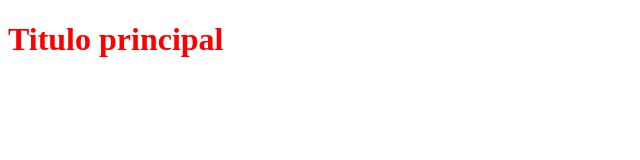
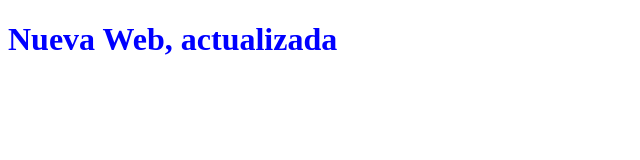
Before and after one commit to ilysander/webreact, a plain HTML site: page public/index.html in a window 1280 px wide. Shown: the whole page, without its empty margins (0-640 px from the left). Drawn offline with Linux system fonts and the light colour scheme.

Commit message:
nueva modificacion

```diff
--- a/public/index.css
+++ b/public/index.css
@@ -1,3 +1,3 @@
 h1{
-    color: red
+    color: blue
 }
--- a/public/index.html
+++ b/public/index.html
@@ -4,10 +4,10 @@
     <meta charset="UTF-8">
     <meta name="viewport" content="width=device-width, initial-scale=1.0">
     <meta http-equiv="X-UA-Compatible" content="ie=edge">
-    <title>Mi Web basica</title>
+    <title>Mi Web basica 2</title>
     <link rel="stylesheet" href="index.css">
 </head>
 <body>
-    <h1>Titulo principal</h1>
+    <h1>Nueva Web, actualizada</h1>
 </body>
 </html>
```
